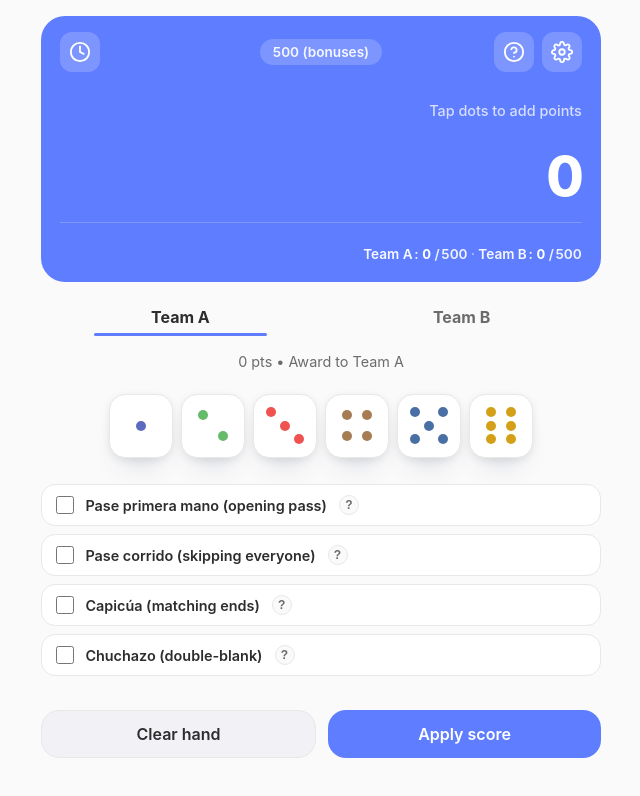
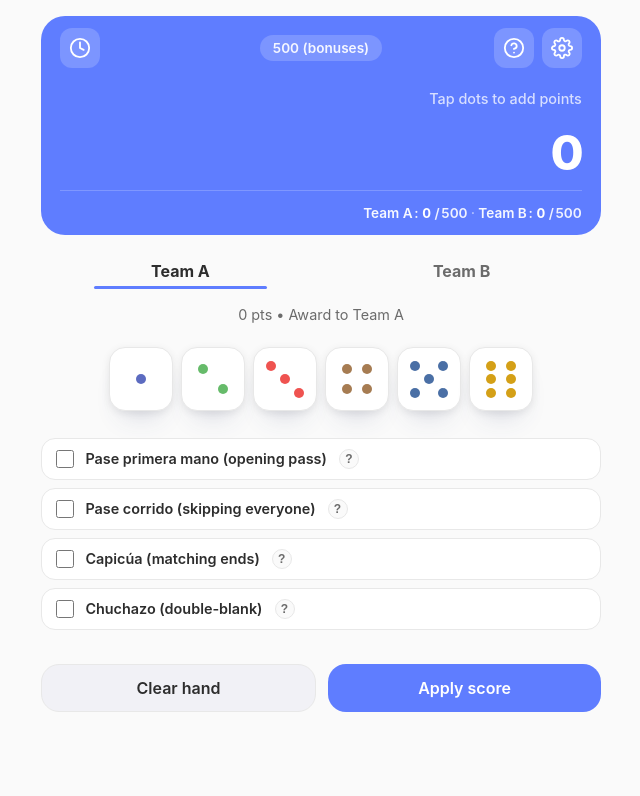
Before and after one commit to nelcree8s/domino_add-app, a plain HTML site: page index.html in a window 1280 px wide. Shown: the whole page, without its empty margins (319-959 px from the left). Drawn offline with nearby package versions, Linux system fonts and the light colour scheme.

Commit message:
Reduce score card height: padding, gaps, math min-height, total font
Co-authored-by: Cursor <cursoragent@cursor.com>

```diff
--- a/styles.css
+++ b/styles.css
@@ -71,10 +71,10 @@ body {
   background: #5f7dff;
   color: #fff;
   border-radius: 24px;
-  padding: 1rem 1.2rem 1.2rem;
+  padding: 0.75rem 1.2rem 0.85rem;
   display: flex;
   flex-direction: column;
-  gap: 0.9rem;
+  gap: 0.65rem;
 }
 .score-card__top {
   display: grid;
@@ -135,7 +135,7 @@ body {
 }
 
 .score-card__math {
-  min-height: 48px;
+  min-height: 40px;
   display: flex;
   align-items: center;
   justify-content: flex-end;
@@ -203,7 +203,7 @@ body {
   display: inline-block;
 }
 .score-card__total {
-  font-size: 3.4rem;
+  font-size: 3rem;
   line-height: 1;
   font-weight: 800;
   letter-spacing: -0.04em;
@@ -214,7 +214,7 @@ body {
 .score-card__divider {
   height: 1px;
   background: rgba(255, 255, 255, 0.2);
-  margin: 0.25rem 0;
+  margin: 0.15rem 0 0.1rem;
 }
 .match-score-display {
   display: flex;
@@ -225,7 +225,7 @@ body {
   font-size: 0.85rem;
   color: rgba(255, 255, 255, 0.9);
   white-space: nowrap;
-  padding-top: 0.25rem;
+  padding-top: 0.1rem;
 }
 .match-score-team {
   display: inline-flex;
```
